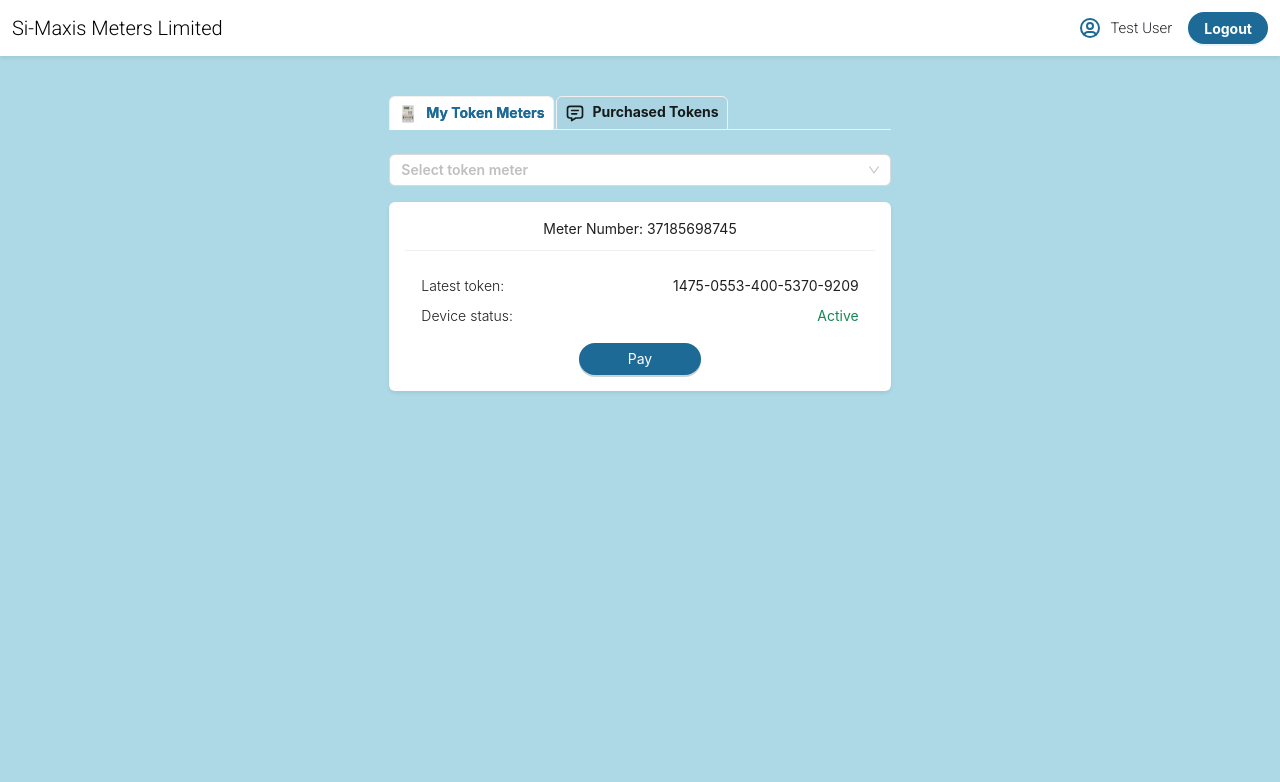
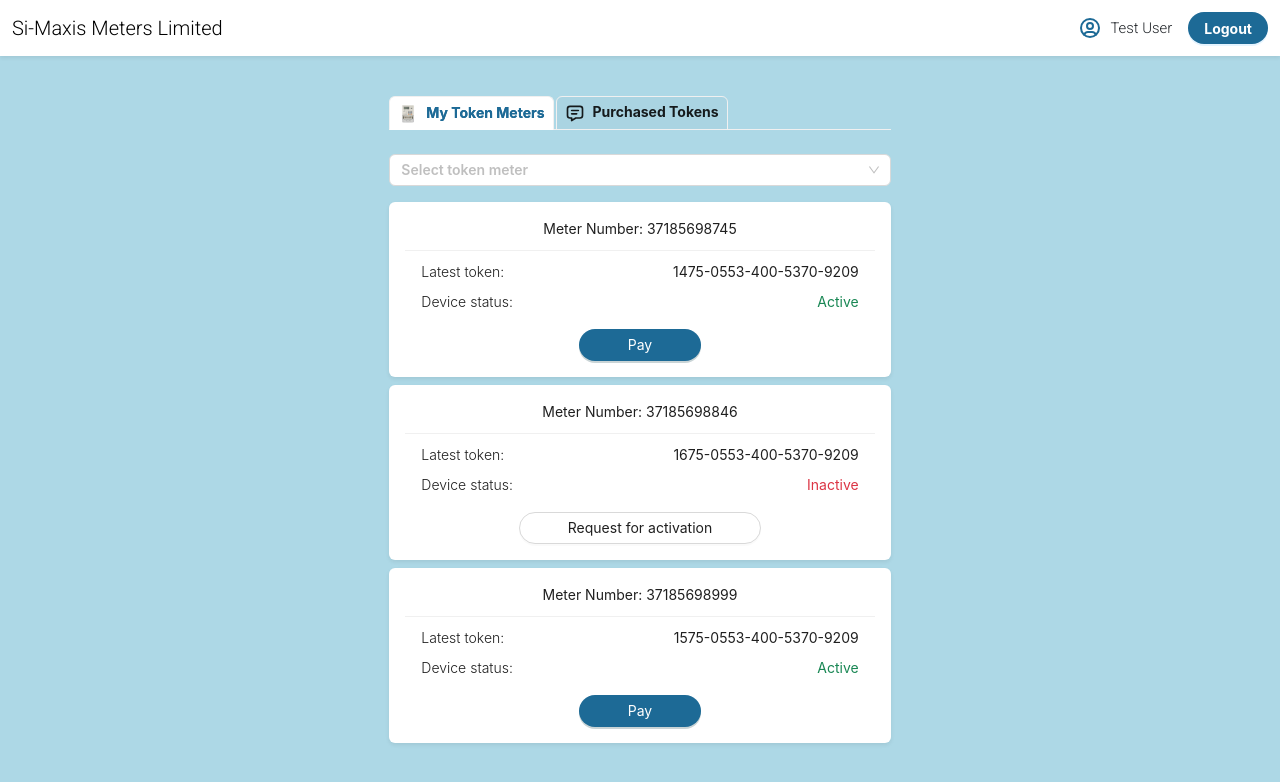
Before and after one commit to ndutagrace25/simaxis, a React (Vite) app: page /my-account in a window 1280 px wide. Shown: the top 782 px of the page. Built offline with nearby package versions, Linux system fonts and the light colour scheme.

Commit message:
added tokens

```diff
--- /dev/null
+++ b/src/common/MeterCard.tsx
@@ -0,0 +1,47 @@
+import { Button, Divider } from "antd";
+
+interface Props {
+  meter_number: number;
+  latest_token: string;
+  device_status: string;
+}
+
+const MeterCard = ({ meter_number, latest_token, device_status }: Props) => {
+  return (
+    <div className="shadow-sm rounded p-3 bg-white mb-2">
+      <div className="text-center meter-title">
+        Meter Number: {meter_number}
+      </div>
+      <Divider />
+      <div className="d-flex justify-content-between px-3 mb-2">
+        <div>Latest token:</div>
+        <div className="meter-title">{latest_token}</div>
+      </div>
+      <div className="d-flex justify-content-between px-3 mb-3">
+        <div>Device status:</div>
+        <div className="meter-title">
+          <span
+            className={
+              device_status === "Active" ? "text-success" : "text-danger"
+            }
+          >
+            {device_status}
+          </span>
+        </div>
+      </div>
+      <div className="d-flex justify-content-center">
+        {device_status === "Active" ? (
+          <Button className="bg-blue px-5" type="primary" shape="round">
+            Pay
+          </Button>
+        ) : (
+          <Button className="px-5" type="default" shape="round">
+            Request for activation
+          </Button>
+        )}
+      </div>
+    </div>
+  );
+};
+
+export default MeterCard;
--- a/src/common/index.ts
+++ b/src/common/index.ts
@@ -2,5 +2,6 @@
 import NavBar from "./NavBar";
 import NavDetails from "./NavDetails";
 import AccountTabs from "./AccountTabs";
+import MeterCard from "./MeterCard";
 
-export { NotFound, NavBar, NavDetails, AccountTabs };
+export { NotFound, NavBar, NavDetails, AccountTabs, MeterCard };
--- a/src/index.css
+++ b/src/index.css
@@ -62,6 +62,7 @@
 
 .ant-divider-horizontal {
   margin-top: 10px;
+  margin-bottom: 10px;
 }
 
 @media only screen and (max-width: 600px) {
--- a/src/pages/TokenMeters.tsx
+++ b/src/pages/TokenMeters.tsx
@@ -1,5 +1,6 @@
-import { Select, Divider, Button } from "antd";
+import { Select } from "antd";
 import { useState } from "react";
+import { MeterCard } from "../common";
 
 const TokenMeters = () => {
   const [token_meter, setTokenMeter] = useState<string | null>(null);
@@ -45,23 +46,21 @@
           ]}
         />
       </div>
-      <div className="shadow-sm rounded p-3 bg-white">
-        <div className="text-center meter-title">Meter Number: 37185698745</div>
-        <Divider />
-        <div className="d-flex justify-content-between px-3 mb-2">
-          <div>Latest token:</div>
-          <div className="meter-title">1475-0553-400-5370-9209</div>
-        </div>
-        <div className="d-flex justify-content-between px-3 mb-3">
-          <div>Device status:</div>
-          <div className="text-success meter-title">Active</div>
-        </div>
-        <div className="d-flex justify-content-center">
-          <Button className="bg-blue px-5" type="primary" shape="round">
-            Pay
-          </Button>
-        </div>
-      </div>
+      <MeterCard
+        device_status="Active"
+        meter_number={37185698745}
+        latest_token="1475-0553-400-5370-9209"
+      />
+      <MeterCard
+        device_status="Inactive"
+        meter_number={37185698846}
+        latest_token="1675-0553-400-5370-9209"
+      />
+      <MeterCard
+        device_status="Active"
+        meter_number={37185698999}
+        latest_token="1575-0553-400-5370-9209"
+      />
     </div>
   );
 };
```
